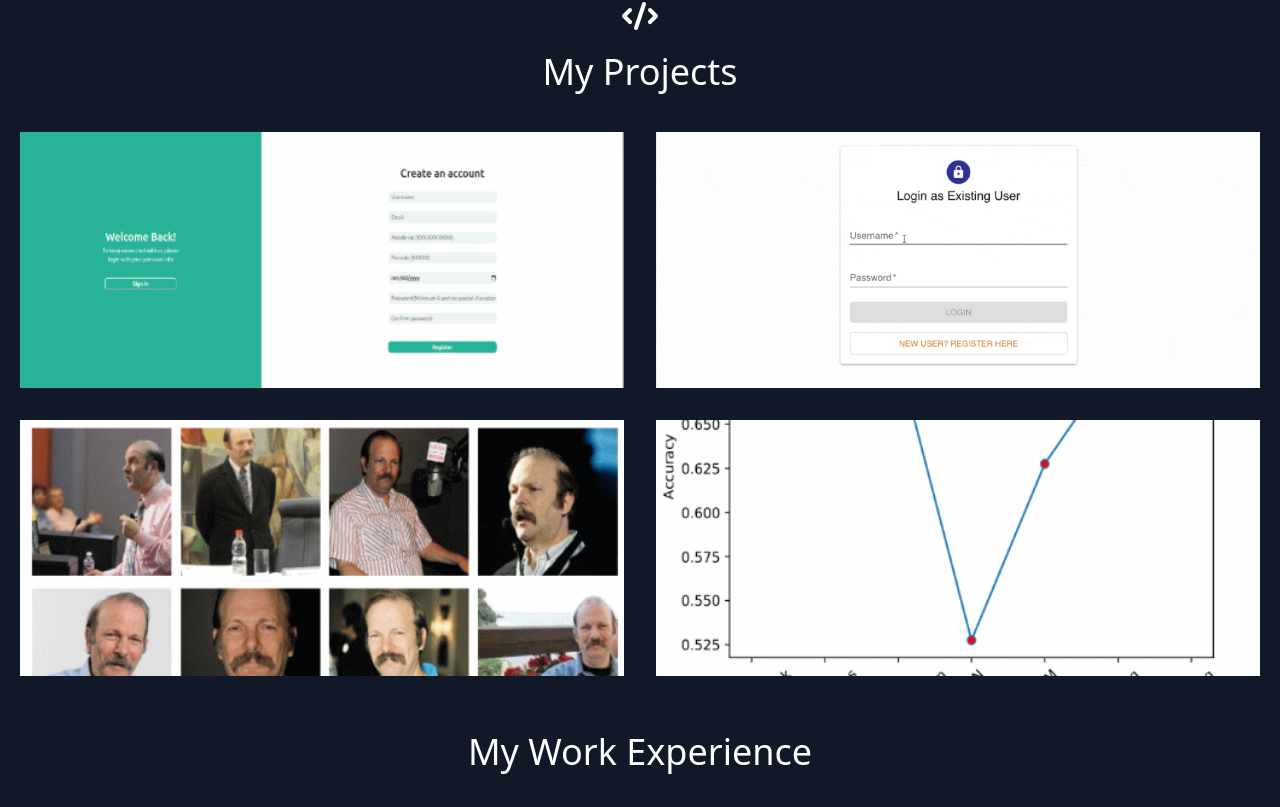
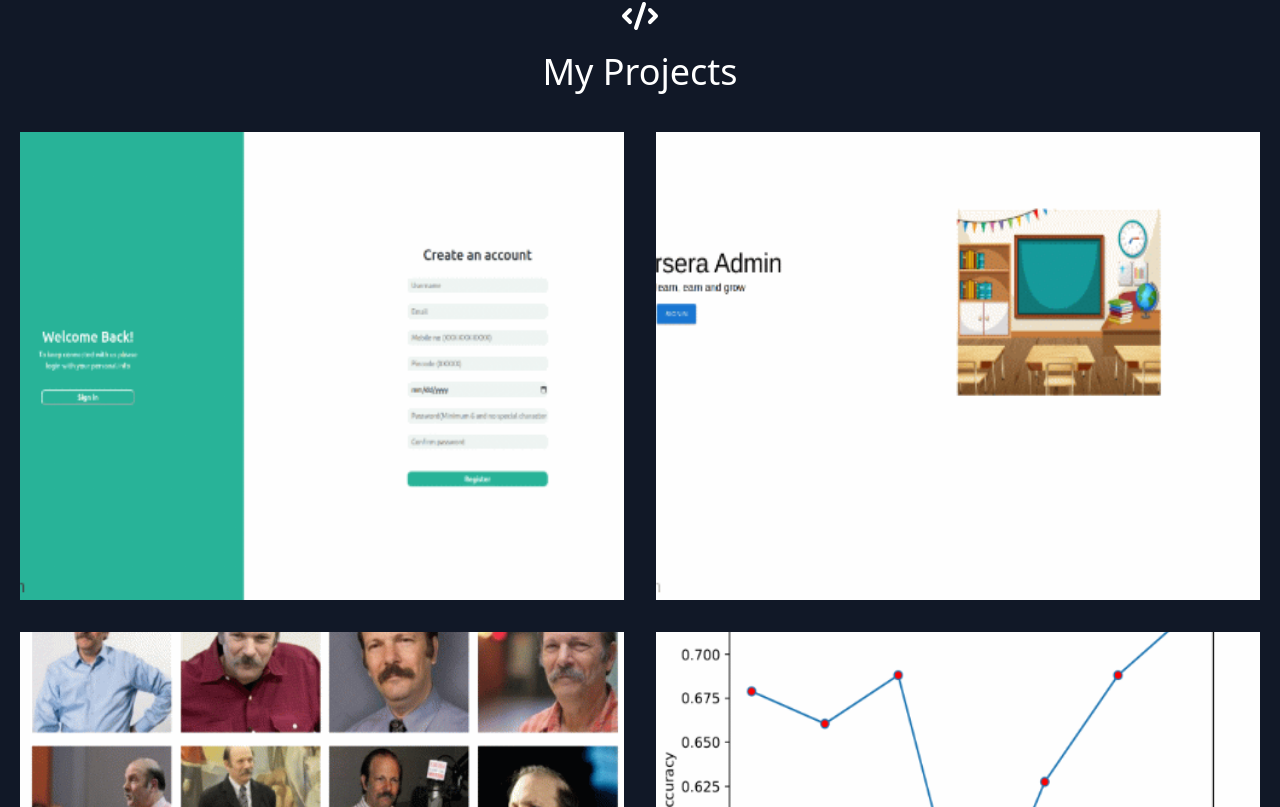
Before and after one commit to DecryptLife/My-Portfolio, a React (Vite) app: page / in a window 1280 px wide. Shown: the part 553-1360 px from the top of the page. Built offline with nearby package versions, Linux system fonts and the light colour scheme.

Commit message:
first presentation

```diff
--- a/src/Components/Contact.jsx
+++ b/src/Components/Contact.jsx
@@ -3,7 +3,7 @@ function Contact() {
     <section id="contact" className="relative">
       <div className="container section-container">
         <div className="section-header">
-          <h1 className="section-header-text">Way to Connect with Me</h1>
+          <h1 className="section-header-text">Ways to Connect with Me</h1>
         </div>
         <div className="contact-container">
           <div className="contact-info">
--- a/src/data.js
+++ b/src/data.js
@@ -12,7 +12,7 @@ export const projects = [
     subtitle: "MERN, Typescript, NextJS",
     description:
       "ReLearn is an e-learning platform that has two user-access: admin and user and each user-access provided with different functionalities. Initially created using MERN stack, re-based the code to use TypeScript and currently in the transition to NextJS",
-    image: "./project-2.gif",
+    image: "./relearn.gif",
     link: "https://reactbootcamp.com",
   },
   {
--- a/src/index.css
+++ b/src/index.css
@@ -211,19 +211,22 @@ main {
   display: flex;
   margin: -1rem;
   flex-wrap: wrap;
+  height: 100%;
 }
 
 .project-group {
   padding: 1rem;
-
+  height: 300px;
   @media (min-width: 640px) {
     width: 50%;
+    height: 500px;
   }
 }
 
 .project-individual {
   display: flex;
   position: relative;
+  height: 100%;
 }
 
 .project-image {
@@ -248,7 +251,7 @@ main {
   border-width: 4px;
   border-color: #1f2937;
   width: 100%;
-  height: 200%;
+  height: 100%;
   background-color: var(--primarycolor);
   opacity: 0;
 }
```
Also changed, not shown: public/relearn.gif (added).
